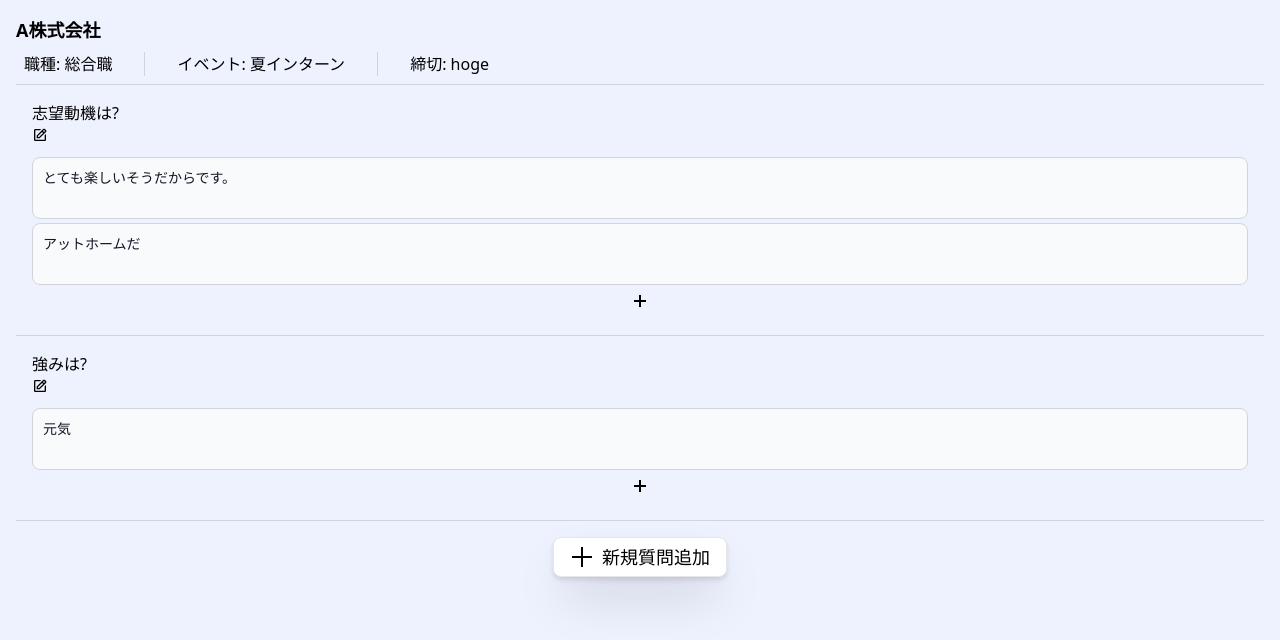
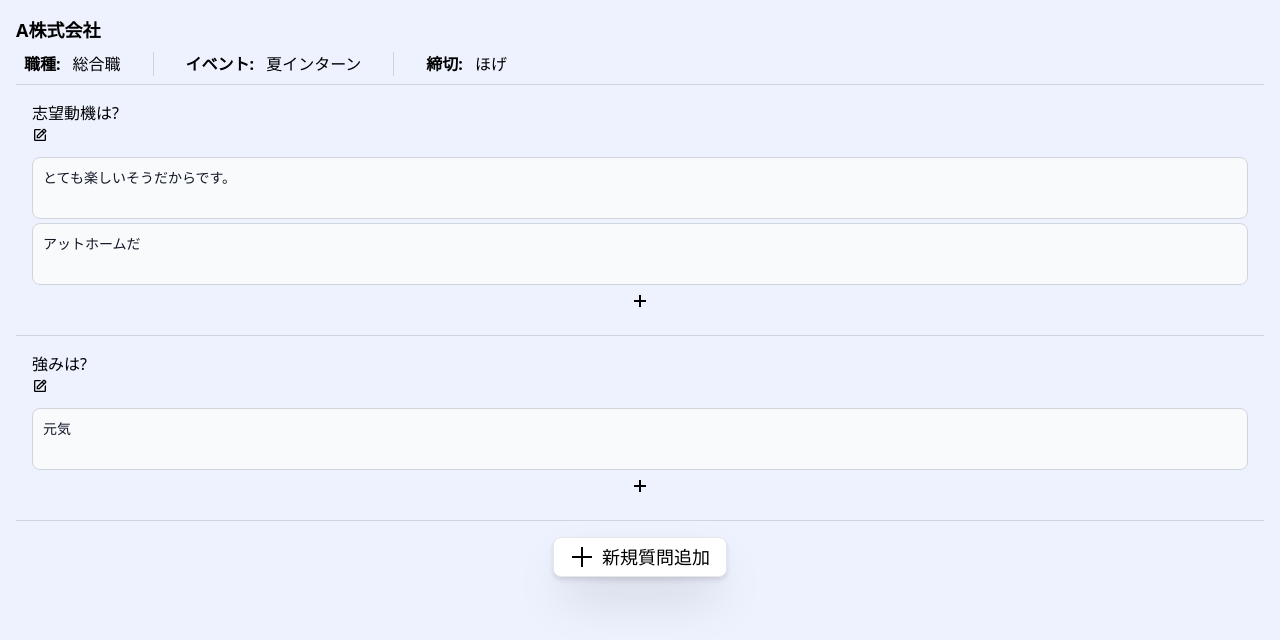
Before and after one commit to tomishima2904/es_manager, a Next.js app in the folder frontend/: page /user/entrysheets/1 in a window 1280 px wide. Shown: the top 640 px of the page. Built offline with nearby package versions, Linux system fonts and the light colour scheme.

Commit message:
refactor: #15 DoubleClickFormを使ってメタデータを書き換え

```diff
--- a/frontend/src/components/editing/forms/MetaForm.tsx
+++ b/frontend/src/components/editing/forms/MetaForm.tsx
@@ -1,24 +1,44 @@
-const JobForm = (props: { job: string | null }): JSX.Element => {
+import DoubleClickForm from "./DoubleClickForm";
+
+const classNames: string[] = [
+  "px-2 py-1 rounded-lg border border-gray-300 bg-transparent",
+  "",
+];
+const wrapper: string = "mr-8 pr-8 flex justify-around items-center";
+const borderWrapper: string = wrapper + " border-r border-gray-300";
+const spanClassName: string = "mr-3 font-bold ";
+
+const JobForm = (props: { job: string }): JSX.Element => {
   const { job } = props;
-  return <div className="border-r border-gray-300 mr-8 pr-8">職種: {job}</div>;
+  return (
+    <div className={borderWrapper}>
+      <span className={spanClassName}>職種:</span>
+      <DoubleClickForm text={job} classNames={classNames} />
+    </div>
+  );
 };
 
-const EventForm = (props: { event: string | null }): JSX.Element => {
+const EventForm = (props: { event: string }): JSX.Element => {
   const { event } = props;
   return (
-    <div className="border-r border-gray-300 mr-8 pr-8">イベント: {event}</div>
+    <div className={borderWrapper}>
+      <span className={spanClassName}>イベント:</span>
+      <DoubleClickForm text={event} classNames={classNames} />
+    </div>
   );
 };
 
 const DeadlineForm = (): JSX.Element => {
-  return <div>締切: hoge</div>;
+  return (
+    <div className={wrapper}>
+      <span className={spanClassName}>締切:</span>
+      <DoubleClickForm text={"ほげ"} classNames={classNames} />
+    </div>
+  );
 };
 
 // job と event は null でも良い
-const MetaForm = (props: {
-  job: string | null;
-  event: string | null;
-}): JSX.Element => {
+const MetaForm = (props: { job: string; event: string }): JSX.Element => {
   const { job, event } = props;
   return (
     <div className="flex justify-start items-center p-2">
```
